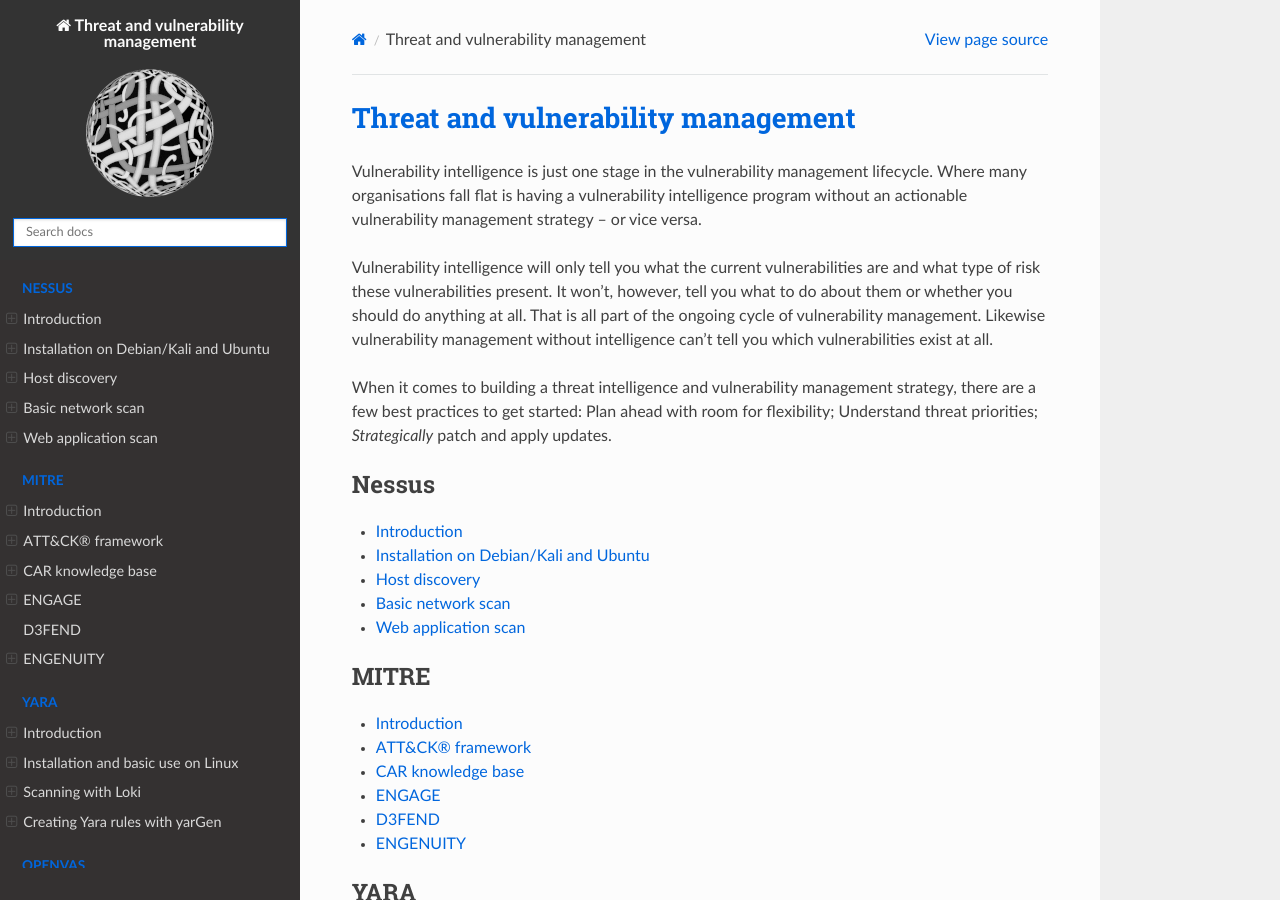
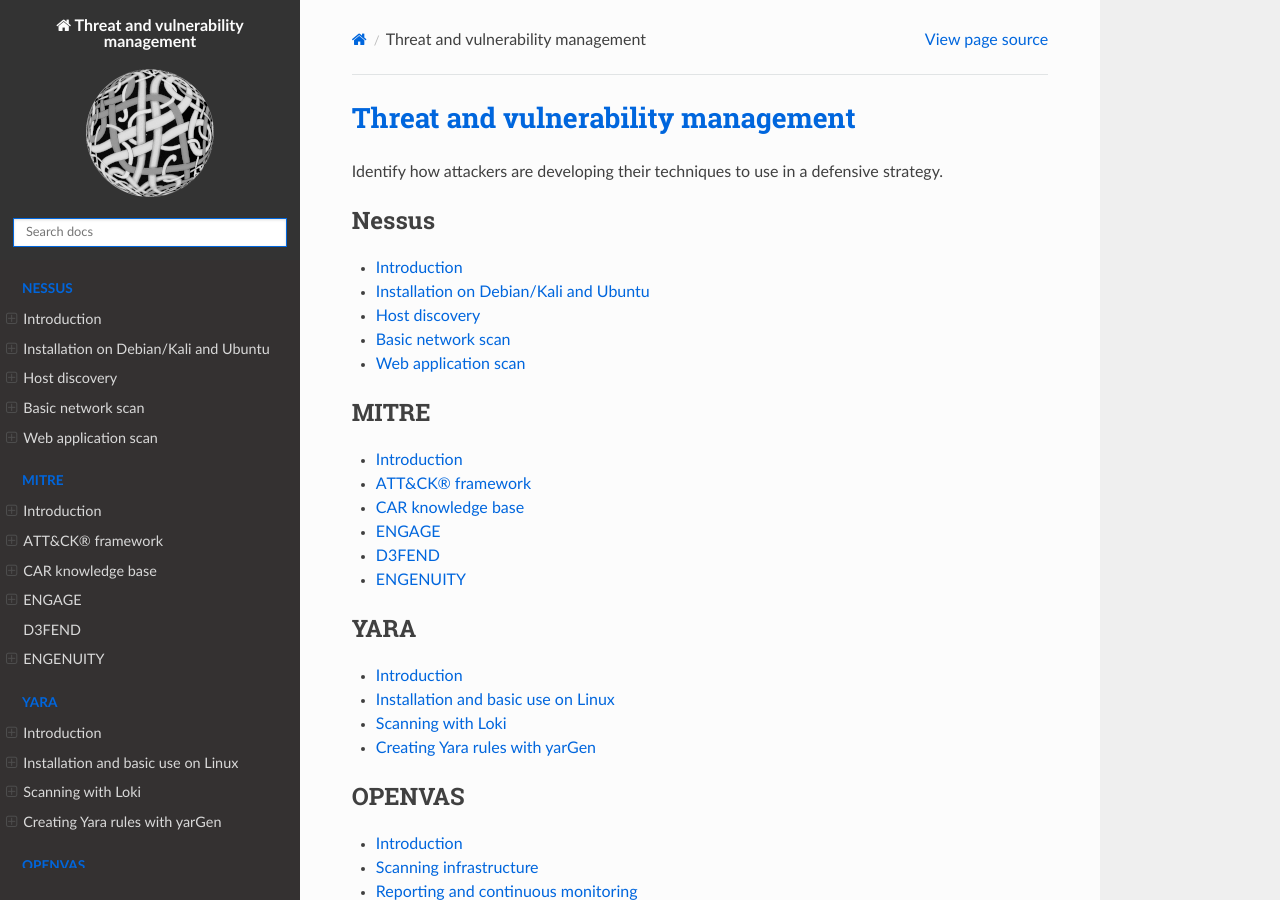
Before and after one commit to tymyrddin/blue-threats, a Sphinx documentation site: the page built from source/index.rst, in a window 1280 px wide and 900 px high. Built offline with Sphinx 7.4.7 and the Read the Docs theme 2.0.0, drawn with Linux system fonts in a browser that asks for light colours.

Commit message:
Refactoring

```diff
--- a/source/index.rst
+++ b/source/index.rst
@@ -1,18 +1,7 @@
 Threat and vulnerability management
 ===============================================================
 
-Vulnerability intelligence is just one stage in the vulnerability management lifecycle. Where many organisations
-fall flat is having a vulnerability intelligence program without an actionable vulnerability management strategy –
-or vice versa.
-
-Vulnerability intelligence will only tell you what the current vulnerabilities are and what type of risk these
-vulnerabilities present. It won’t, however, tell you what to do about them or whether you should do anything at all.
-That is all part of the ongoing cycle of vulnerability management. Likewise vulnerability management without
-intelligence can’t tell you which vulnerabilities exist at all.
-
-When it comes to building a threat intelligence and vulnerability management strategy, there are a few best practices
-to get started: Plan ahead with room for flexibility; Understand threat priorities; *Strategically* patch and apply
-updates.
+Identify how attackers are developing their techniques to use in a defensive strategy.
 
 .. toctree::
    :glob:
```
